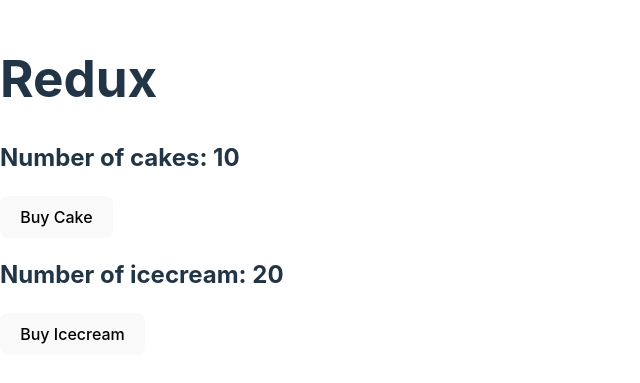
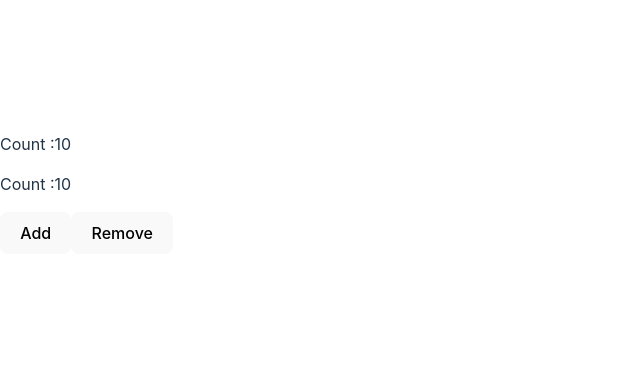
Before and after one commit to ashwinip12/iVoyant_intern-2024-, a React (Vite) app in the folder main/: page / in a window 1280 px wide. Shown: the part 215-598 px from the top of the page, without its empty margins (0-640 px from the left). Built offline with nearby package versions, Linux system fonts and the light colour scheme.

Commit message:
made changes in app.tsx

```diff
--- a/main/src/Action.tsx
+++ b/main/src/Action.tsx
@@ -1,18 +1,30 @@
-export const BUY_CAKE='BUY_CAKE'
-export const BUY_ICECREAM='BUY_ICECREAM'
 
-export const buyCake = () => ({
-  type: BUY_CAKE,
-  info:'First redux action'
+export const ADD='ADD';
+export const REMOVE='REMOVE';
+
+export const add=() => ({
+
+  type: ADD,
+  info:"Add a new"
+
 })
 
-export const buyIcecream=() => ({
-  type: BUY_ICECREAM,
-  info:'Cake action'
-  }
-)
-export interface BuyCakeAction{
+export const remove=() => ({
 
-type: typeof BUY_CAKE | typeof BUY_ICECREAM;
-info: 'string';
+type: REMOVE,
+info:"Remove a new"
+})
+
+export interface AddAction
+{
+  type :typeof ADD,
+   info:"Add a new"
 }
+export interface RemoveAction
+{
+  type :typeof REMOVE,
+  info:"Remove a new"
+}
+
+
+export type UserAction= AddAction| RemoveAction
--- a/main/src/App.tsx
+++ b/main/src/App.tsx
@@ -1,34 +1,31 @@
-
-import React from 'react';
-import { Provider, useSelector, useDispatch } from 'react-redux';
-import {store} from './store';
-import { buyCake, buyIcecream } from './Action';
+import { Provider, useDispatch, useSelector } from 'react-redux';
+import {add,remove} from './Action';
+import { store } from './store';
+import { UserState } from './Reducer';
 
 
-type RootState = ReturnType<typeof store.getState>;
 
-const CakeComponent: React.FC = () => {
-const numberOfIcecream = useSelector((state: RootState) => state.icecream.icecream);
-  const numberOfCakes = useSelector((state: RootState) => state.cake.cake);
-  const dispatch = useDispatch();
+ const Comp=()=>{
 
-  return (
-    <div>
-      <h2>Number of cakes: {numberOfCakes}</h2>
-      <button onClick={() => dispatch(buyCake())}>Buy Cake</button>
-       <h2>Number of icecream: {numberOfIcecream}</h2>
-      <button onClick={() => dispatch(buyIcecream())}>Buy Icecream</button>
-    </div>
-  );
-};
+  const state=useSelector((state:UserState)=>state);
+  const dispatch=useDispatch();
+  return(
+  <div>
+     <p>Count :{state.add}</p>
+     <p>Count :{state.remove}</p>
+     <button onClick={()=>dispatch(add())}>Add</button>
+  <button onClick={()=>dispatch(remove())}>Remove</button>
+  </div>
 
-const App: React.FC = () => (
+  )
+
+  }
+
+   const App=()=>{
+  return(
   <Provider store={store}>
-    <div>
-      <h1>Redux</h1>
-      <CakeComponent />
-    </div>
+    <Comp/>
   </Provider>
-);
-
-export default App;
+  )
+  }
+  export default App;
--- a/main/src/Reducer.tsx
+++ b/main/src/Reducer.tsx
@@ -1,54 +1,28 @@
+import { REMOVE, ADD, UserAction } from "./Action";
 
-import { BUY_CAKE ,BUY_ICECREAM,BuyCakeAction,  } from "./Action";
-
-// const initialState={
-//   cake:10,
-//   icecream:10
-// };
-const buycake={
-cake:10
-}
-const buyicecream=
-{
-icecream:20
-}
-// export const reducer= (state = initialState, action : BuyCakeAction ) => {
-// switch(action.type){
-//   case BUY_CAKE:
-//   return{
-//   ...state,
-//   cake:state.cake-1
-// }
-// case BUY_ICECREAM:
-// return{
-// ...state,
-// icecream:state.icecream+1
-// }
-
-// default:return state;
-// }
-// }
-
-
-export const CakeReducer=(state=buycake,action:BuyCakeAction)=>
-{
-switch(action.type){
-  case BUY_CAKE:return{
-  ...state,
-  cake : state.cake-1
-  }
-
-default:return state
-}
-}
-export const IcecreamReducer=(state=buyicecream,action:BuyCakeAction)=>{
- switch(action.type){
- case BUY_ICECREAM:
- return{
- ...state,
- icecream:state.icecream+1
- }
- default:return state
+export interface UserState {
+  add: number;
+  remove: number;
 }
 
-}
+const initialState: UserState = {
+  add: 10,
+  remove: 10,
+};
+
+export const UserReducer = (state = initialState, action: UserAction): UserState => {
+  switch (action.type) {
+    case ADD:
+      return {
+        ...state,
+        add: state.add + 1,
+      };
+    case REMOVE:
+      return {
+        ...state,
+        remove: state.remove - 1,
+      };
+    default:
+      return state;
+  }
+};
--- a/main/src/store.tsx
+++ b/main/src/store.tsx
@@ -1,30 +1,10 @@
-// import { createStore} from 'redux';
-// import { reducer } from './Reducer';
-import { CakeReducer,IcecreamReducer } from "./Reducer";
-import {  combineReducers,createStore } from "redux";
-// import logger from "redux-logger";
-// const store=createStore(reducer);
-// export type RootState = ReturnType<typeof store.getState>;
-// const listener = () => {
-//   console.log('State updated:', store.getState());
-// };
+import { createStore } from "redux";
 
-// store.subscribe(listener);
-// export default store;
+import {UserReducer} from "./Reducer";
 
+export const store = createStore(UserReducer);
 
-
-const rootReducer= combineReducers({
-cake: CakeReducer,
-icecream: IcecreamReducer
-  }
-)
-
-export const store= createStore(rootReducer);
-
-export type RootState = ReturnType<typeof store.getState>;
-
-const listener = () => {
-console.log('State updated:', store.getState());
+const listener=()=>{
+console.log('updated state',store.getState());
 }
-store.subscribe(listener);
+store.subscribe(listener)
```
